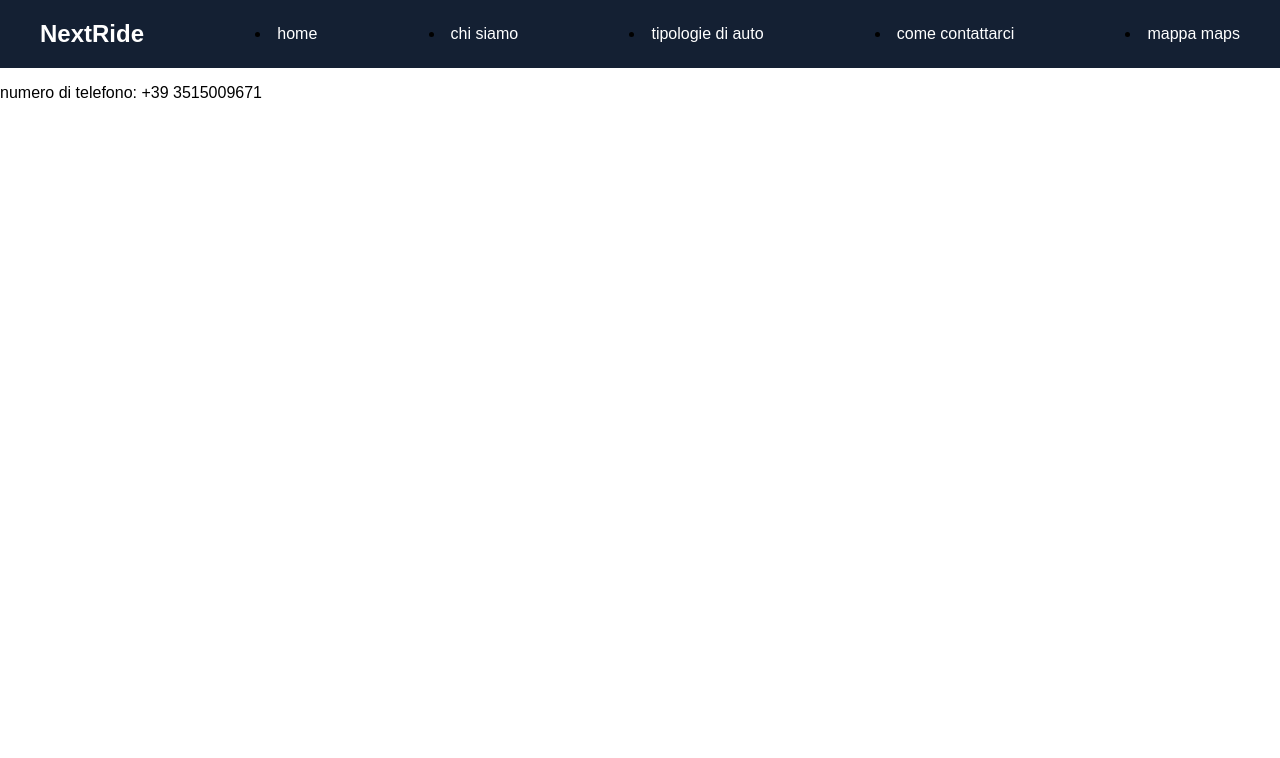
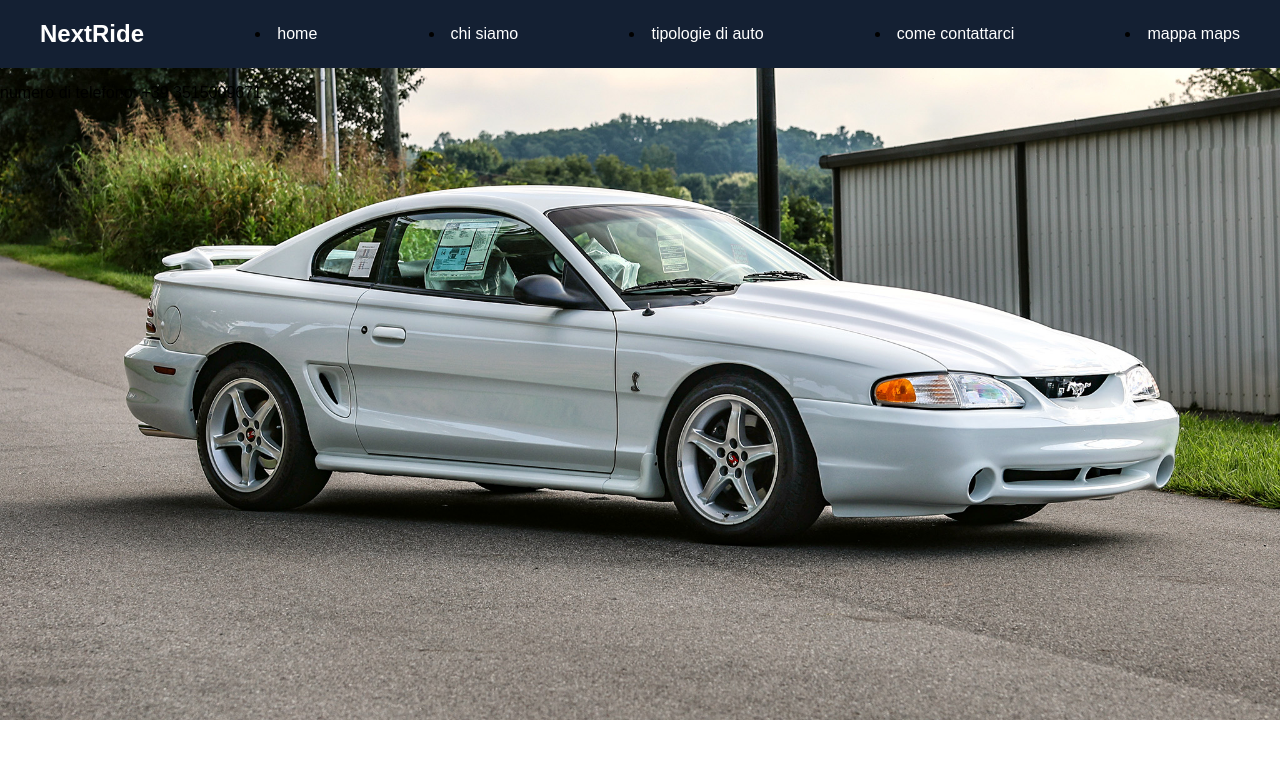
Before and after one commit to fabpegal-hub/progetto-scuola-fabio-petaccia.2026, a plain HTML site: page come_contattarci.html in a window 1280 px wide. Drawn offline with Linux system fonts and the light colour scheme.

Commit message:
Fix background image URL in come_contattarci.html
Updated the background image URL in the HTML file.

```diff
--- a/come_contattarci.html
+++ b/come_contattarci.html
@@ -8,7 +8,7 @@
 </head>
 <style>
     body {
-         background-image: url(./immagini/000-1995-ford-mustang-cobra-r-fabulous-fords-collection-mecum-auctions-dallas-lead.jpg);
+         background-image: url(000-1995-ford-mustang-cobra-r-fabulous-fords-collection-mecum-auctions-dallas-lead.jpg);
         background-size:100%;
         background-repeat: no-repeat;
     }
```
